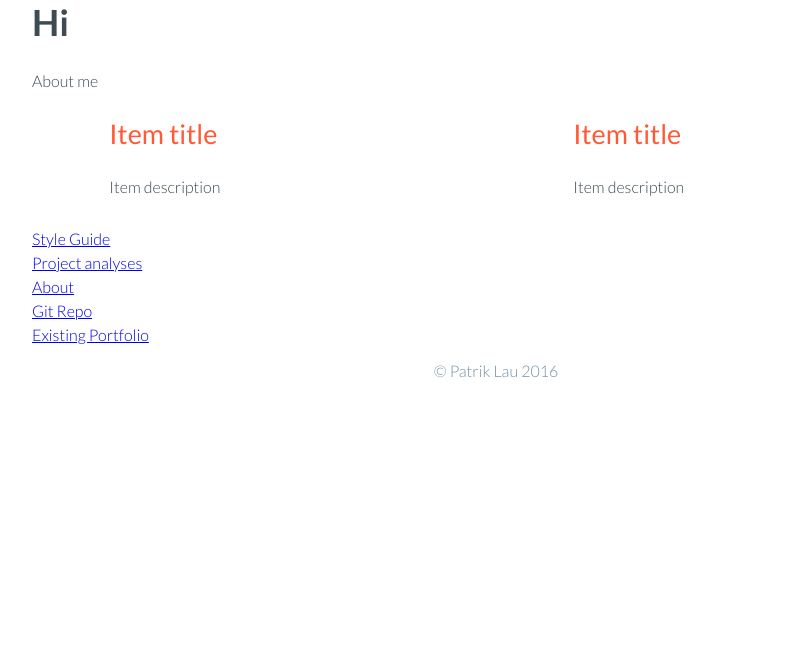
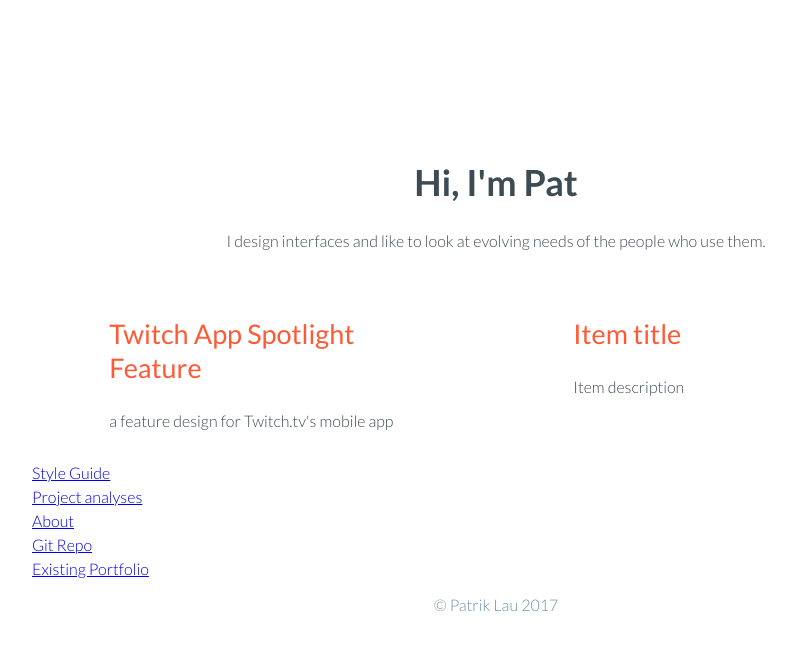
Before and after one commit to sfu-pflau/portfolio, a website: page app/index.html in a window 1280 px wide. Shown: the whole page, without its empty margins (144-940 px from the left). Drawn offline with Linux system fonts and the light colour scheme.

Commit message:
Initial opening page

```diff
--- a/app/css/main.css
+++ b/app/css/main.css
@@ -71,6 +71,17 @@ h3{
 	padding-right: 1rem;
 }
 
+/* header stuff */
+.header{
+  margin-top: 10rem;
+  text-align: center;
+}
+
+/* project preview */
+.project-preview{
+  margin-top: 2.5rem;
+}
+
 /*footer from existing portfolio*/
 footer ul{
   list-style-type: none;
--- a/app/index.html
+++ b/app/index.html
@@ -6,39 +6,40 @@
 	<meta http-equiv="Content-Type" content="text/html; charset=UTF-8" />
 	<title>PLau</title>
   <link href='https://fonts.googleapis.com/css?family=Lato:100,200,300,400,500,600,700,800,900' rel='stylesheet' type='text/css'>
-	<link href="css/grids.css" rel="stylesheet">
-	<link href="css/main.css" rel="stylesheet">
+  <link href="css/animations.css" rel="stylesheet" />
+	<link href="css/grids.css" rel="stylesheet" />
+	<link href="css/main.css" rel="stylesheet" />
 	<!-- <link href="css/animations.css" rel="stylesheet"> Not needed ATM -->
   <link href="css/font-awesome.css" rel="stylesheet">
   </head>
   <body>
-    <section id="template1">
-      <div class="col-12 hero">
-        <div class="fixedsize centered">
+    <section id="template1" class="fixedsize centered">
+      <div class="col-12 header">
+        <div>
           <h1>
-            Hi
+            Hi, I'm Pat
           </h1>
           <p>
-            About me
+            I design interfaces and like to look at evolving needs of the people who use them.
           </p>
         </div>
       </div>
     </section>
     <section id="template2" class="fixedsize centered">
       <div class="col-1"> </div>
-      <div class="col-4">
-        <div class="item-display-box item-1">
+      <div class="col-4 project-preview">
+        <div class="item-display-box item-twitch">
           <h2>
-            Item title
+            Twitch App Spotlight Feature
           </h2>
           <p>
-            Item description
+            a feature design for Twitch.tv's mobile app
           </p>
         </div>
       </div>
       <div class="col-2"> </div>
-      <div class="col-4">
-        <div class="item-display-box item-2">
+      <div class="col-4 project-preview">
+        <div class="item-display-box item-">
           <h2>
             Item title
           </h2>
@@ -62,13 +63,13 @@
             <a href="about.html">About</a>
           </li>
           <li>
-            <a href="https://github.com/icyTan/portfolio">Git Repo</a>
+            <a href="https://github.com/sfu-pflau/portfolio">Git Repo</a>
           </li>
           <li>
             <a href="http://getpatlau.com/about.html">Existing Portfolio</a>
           </li>
         </ul>
-        <p class="footer-copyright">© Patrik Lau 2016</p>
+        <p class="footer-copyright">© Patrik Lau 2017</p>
       </div>
     </footer>
   </body>
```
